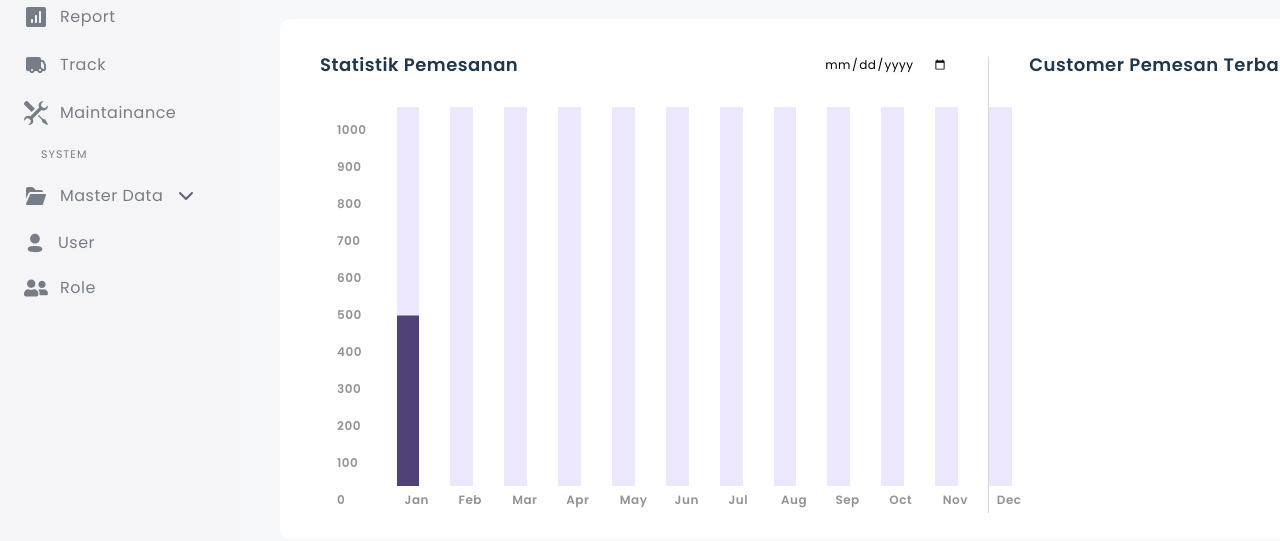
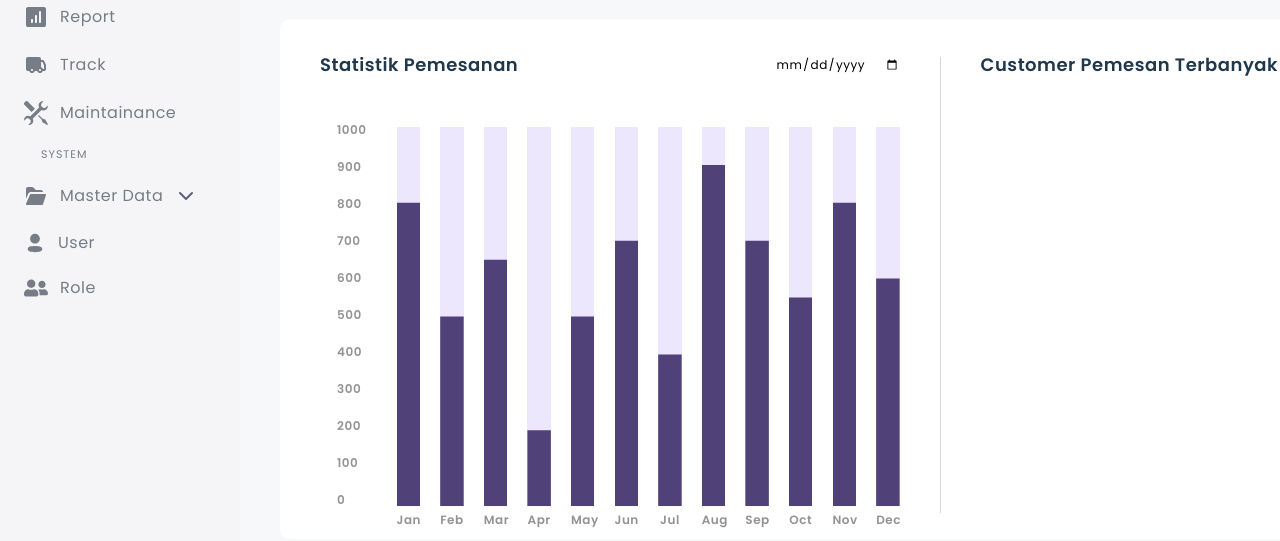
Before and after one commit to GaelDuclocherRougelot/DASHBOARD_SCSS, a plain HTML site: page index.html in a window 1280 px wide. Shown: the part 259-800 px from the top of the page. Drawn offline with Linux system fonts and the light colour scheme.

Commit message:
ci: schema ok

```diff
--- a/index.html
+++ b/index.html
@@ -152,17 +152,39 @@
                 <div class="bar bar1">
                   <div class="inside__bar"></div>
                 </div>
-                <div class="bar bar2"></div>
-                <div class="bar bar3"></div>
-                <div class="bar bar4"></div>
-                <div class="bar bar5"></div>
-                <div class="bar bar6"></div>
-                <div class="bar bar7"></div>
-                <div class="bar bar8"></div>
-                <div class="bar bar9"></div>
-                <div class="bar bar10"></div>
-                <div class="bar bar11"></div>
-                <div class="bar bar12"></div>
+                <div class="bar bar2">
+                  <div class="inside__bar"></div>
+                </div>
+                <div class="bar bar3">
+                  <div class="inside__bar"></div>
+                </div>
+                <div class="bar bar4">
+                  <div class="inside__bar"></div>
+                </div>
+                <div class="bar bar5">
+                  <div class="inside__bar"></div>
+                </div>
+                <div class="bar bar6">
+                  <div class="inside__bar"></div>
+                </div>
+                <div class="bar bar7">
+                  <div class="inside__bar"></div>
+                </div>
+                <div class="bar bar8">
+                  <div class="inside__bar"></div>
+                </div>
+                <div class="bar bar9">
+                  <div class="inside__bar"></div>
+                </div>
+                <div class="bar bar10">
+                  <div class="inside__bar"></div>
+                </div>
+                <div class="bar bar11">
+                  <div class="inside__bar"></div>
+                </div>
+                <div class="bar bar12">
+                  <div class="inside__bar"></div>
+                </div>
               </div>
 
               <ul class="months__list">
--- a/style.scss
+++ b/style.scss
@@ -130,26 +130,83 @@ main {
           height: 100%;
           display: flex;
           flex-direction: column;
+          margin-top: 20px;
 
           .bars {
             display: flex;
-            gap: 31px;
-            height: 100%;
-            max-height: 379px;
+            gap: 4%;
+            height: 379px;
             margin-left: 13px;
 
             .bar {
               width: 100%;
               height: 100%;
               background-color: #ede7fd;
+            }
 
+            .inside__bar {
+              background-color: #504178;
+              height: 100%;
             }
 
             .bar1 {
               .inside__bar {
-                clip-path: inset(55% 0% 0 0%);
-                background-color: #504178;
-                height: 100%;
+                clip-path: inset(20% 0% 0 0%);
+              }
+            }
+            .bar2 {
+              .inside__bar {
+                clip-path: inset(50% 0% 0 0%);
+              }
+            }
+            .bar3 {
+              .inside__bar {
+                clip-path: inset(35% 0% 0 0%);
+              }
+            }
+            .bar4 {
+              .inside__bar {
+                clip-path: inset(80% 0% 0 0%);
+              }
+            }
+            .bar5 {
+              .inside__bar {
+                clip-path: inset(50% 0% 0 0%);
+              }
+            }
+            .bar6 {
+              .inside__bar {
+                clip-path: inset(30% 0% 0 0%);
+              }
+            }
+            .bar7 {
+              .inside__bar {
+                clip-path: inset(60% 0% 0 0%);
+              }
+            }
+            .bar8 {
+              .inside__bar {
+                clip-path: inset(10% 0% 0 0%);
+              }
+            }
+            .bar9 {
+              .inside__bar {
+                clip-path: inset(30% 0% 0 0%);
+              }
+            }
+            .bar10 {
+              .inside__bar {
+                clip-path: inset(45% 0% 0 0%);
+              }
+            }
+            .bar11 {
+              .inside__bar {
+                clip-path: inset(20% 0% 0 0%);
+              }
+            }
+            .bar12 {
+              .inside__bar {
+                clip-path: inset(40% 0% 0 0%);
               }
             }
           }
@@ -157,14 +214,15 @@ main {
           .months__list {
             display: flex;
             align-items: center;
-            gap: 31px;
+            gap: 4%;
             margin-left: 13px;
 
             li {
               text-align: center;
               min-width: 20px;
+              width: 100%;
               font-size: 12px;
-              padding: 8px;
+              padding-top: 8px;
               font-weight: 600;
               line-height: 12px;
               color: #939393;
```
Also changed, not shown: style.css, 1 other file.
